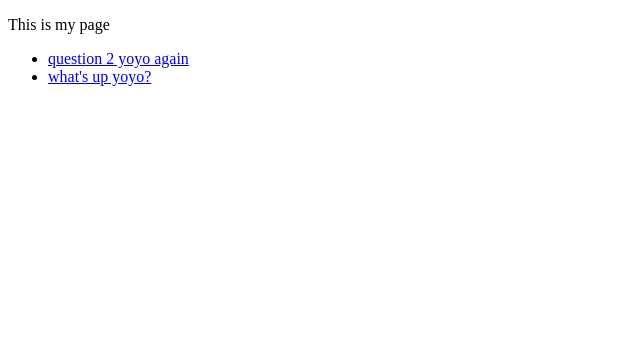
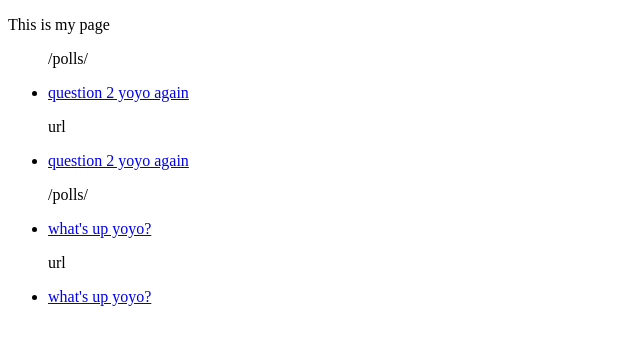
Before and after one commit to taochenlei/djangoapp, a Django app: page /polls/ in a window 1280 px wide. Shown: the top 345 px of the page, without its empty margins (0-640 px from the left). Run offline with Django 3.2, Linux system fonts and the light colour scheme; data comes from the database, SQL or seed files in the repository.

Commit message:
Removing hardcoded URLs in templates¶

```diff
--- a/mysite1/polls/templates/polls/index.html
+++ b/mysite1/polls/templates/polls/index.html
@@ -10,7 +10,10 @@
     {% if latest_question_list %}
         <ul>
         {% for question in latest_question_list %}
+            <p>/polls/</P>
             <li><a href="/polls/{{ question.id }}/">{{ question.question_text }}</a></li>
+            <p>url</P>
+            <li><a href="{% url 'detail' question.id %}">{{ question.question_text }}</a></li>
         {% endfor %}
         </ul>
     {% else %}
```
